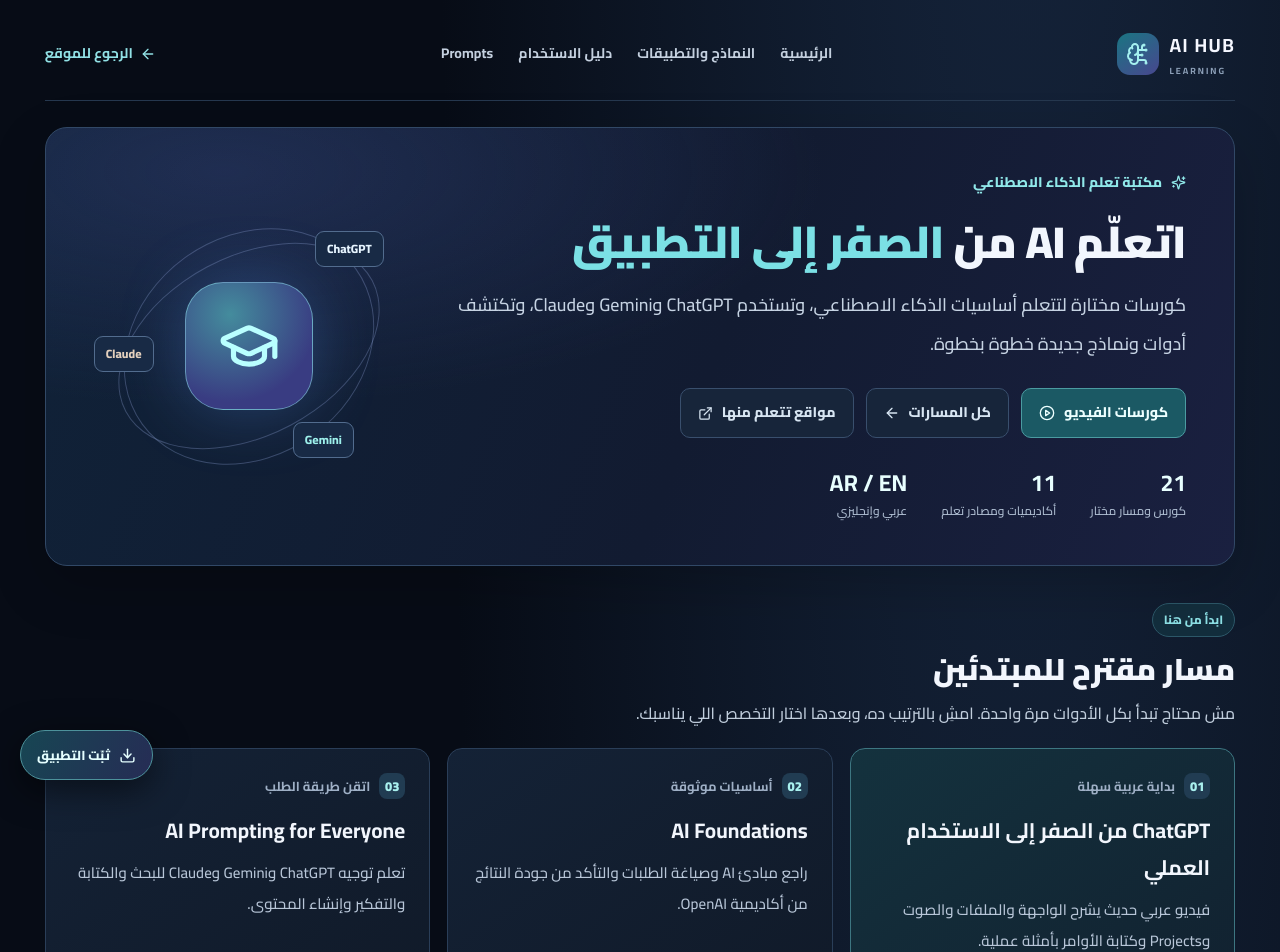
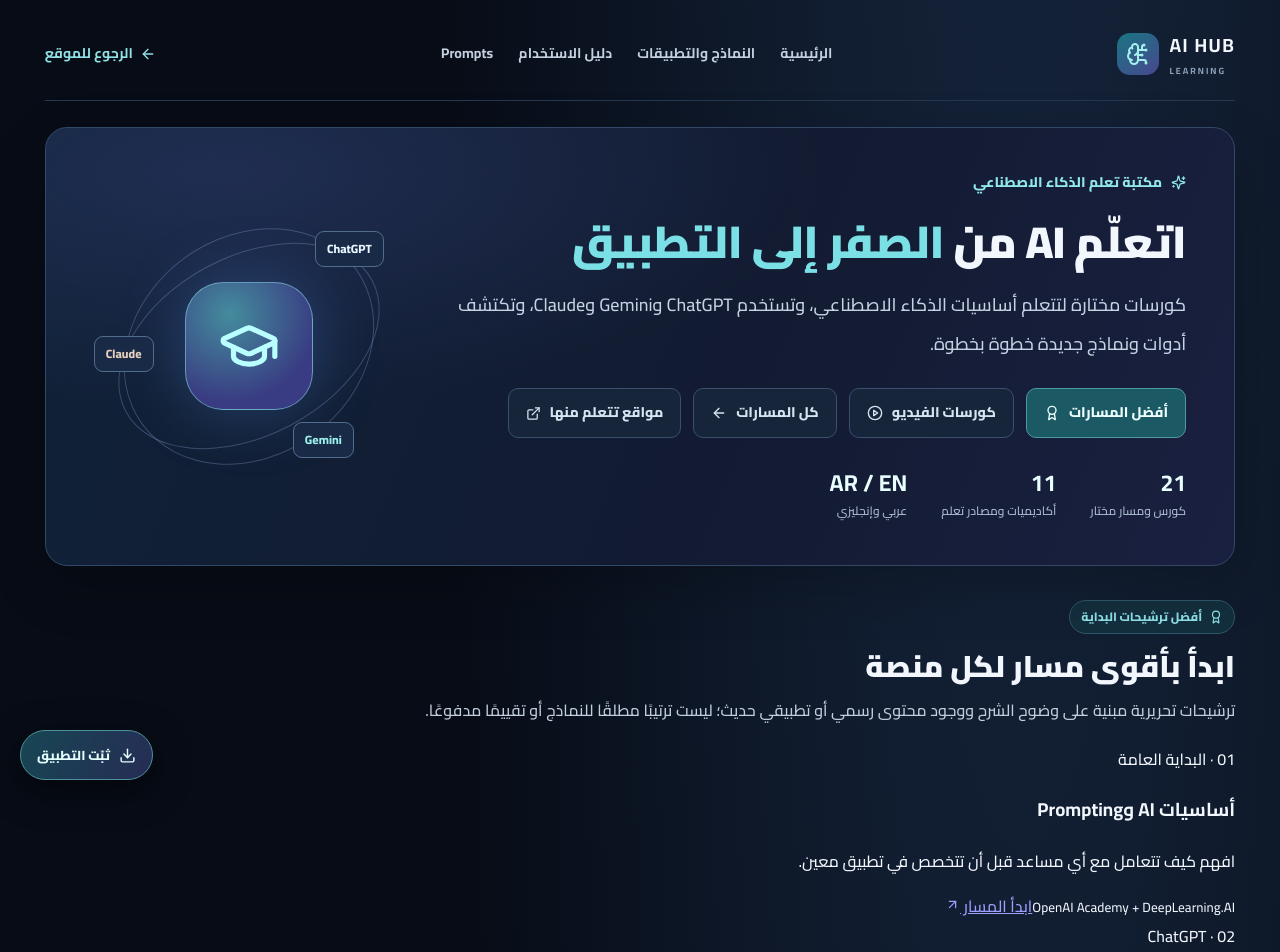
Before and after one commit to ahmedmoh2941/news, a Next.js app: page /courses in a window 1280 px wide. Shown: the top 952 px of the page. Built offline with nearby package versions, Linux system fonts and the light colour scheme.

Commit message:
Add ranked recommended learning paths for each major AI platform

```diff
--- a/app/courses/page.tsx
+++ b/app/courses/page.tsx
@@ -220,7 +220,8 @@ export default function CoursesPage() {
           <h1>اتعلّم AI من <em>الصفر إلى التطبيق</em></h1>
           <p>كورسات مختارة لتتعلم أساسيات الذكاء الاصطناعي، وتستخدم ChatGPT وGemini وClaude، وتكتشف أدوات ونماذج جديدة خطوة بخطوة.</p>
           <div className="courses-hero-actions">
-            <a href="#video-paths">كورسات الفيديو <PlayCircle size={16}/></a>
+            <a href="#top-paths">أفضل المسارات <Award size={16}/></a>
+            <a className="secondary" href="#video-paths">كورسات الفيديو <PlayCircle size={16}/></a>
             <a className="secondary" href="#catalog">كل المسارات <ArrowLeft size={16}/></a>
             <a className="secondary" href="#learning-hubs">مواقع تتعلم منها <ExternalLink size={15}/></a>
           </div>
@@ -237,6 +238,24 @@ export default function CoursesPage() {
         </div>
       </section>
 
+
+      <section className="top-paths-section" id="top-paths">
+        <div className="section-intro">
+          <span><Award size={14}/> أفضل ترشيحات البداية</span>
+          <h2>ابدأ بأقوى مسار لكل منصة</h2>
+          <p>ترشيحات تحريرية مبنية على وضوح الشرح ووجود محتوى رسمي أو تطبيقي حديث؛ ليست ترتيبًا مطلقًا للنماذج أو تقييمًا مدفوعًا.</p>
+        </div>
+        <div className="top-paths-grid">
+          <article className="top-path-card top-choice"><div className="top-path-rank">01 · البداية العامة</div><h3>أساسيات AI وPrompting</h3><p>افهم كيف تتعامل مع أي مساعد قبل أن تتخصص في تطبيق معين.</p><small>OpenAI Academy + DeepLearning.AI</small><a href="https://academy.openai.com/public/courses/ai-foundations-dnq5w" target="_blank" rel="noreferrer">ابدأ المسار <ArrowUpRight size={15}/></a></article>
+          <article className="top-path-card"><div className="top-path-rank">02 · ChatGPT</div><h3>ChatGPT من الأساسيات للأدوات</h3><p>محادثة وملفات وبحث وميزات حديثة وشرح عربي تمهيدي.</p><small>OpenAI Academy + ChatGPT Learn</small><a href="https://openai.com/ar/academy/getting-started/" target="_blank" rel="noreferrer">ابدأ ChatGPT <ArrowUpRight size={15}/></a></article>
+          <article className="top-path-card"><div className="top-path-rank">03 · Gemini</div><h3>Gemini وتطبيقات Google</h3><p>كورس عربي شامل، ثم مسار Google الرسمي للعمل داخل Workspace.</p><small>احتراف البرامج + Google Skills</small><a href="https://www.youtube.com/watch?v=JxUaznXmn5w" target="_blank" rel="noreferrer">شاهد كورس Gemini <ArrowUpRight size={15}/></a></article>
+          <article className="top-path-card"><div className="top-path-rank">04 · Claude</div><h3>Claude وCowork وClaude Code</h3><p>ابدأ بالدورة الرسمية ثم انتقل إلى العمل الوكيلي أو البرمجة.</p><small>Claude Academy + شرح عربي</small><a href="https://academy.claude.com/courses/claude-101" target="_blank" rel="noreferrer">ابدأ Claude 101 <ArrowUpRight size={15}/></a></article>
+          <article className="top-path-card"><div className="top-path-rank">05 · NotebookLM</div><h3>المذاكرة والبحث من ملفاتك</h3><p>حوّل PDF ومصادر الكورس وفيديوهات YouTube إلى دفتر بحث ومراجعة.</p><small>Google NotebookLM + Kevin Stratvert</small><a href="https://www.youtube.com/watch?v=uSVBfyHBiDU" target="_blank" rel="noreferrer">شاهد الشرح الكامل <ArrowUpRight size={15}/></a></article>
+          <article className="top-path-card"><div className="top-path-rank">06 · Copilot</div><h3>AI داخل تطبيقات Microsoft</h3><p>تعلم استخدام Copilot في Word وExcel وPowerPoint وTeams.</p><small>Microsoft Copilot Learning</small><a href="https://support.microsoft.com/en-us/microsoft-365-copilot/index" target="_blank" rel="noreferrer">ابدأ Copilot <ArrowUpRight size={15}/></a></article>
+          <article className="top-path-card"><div className="top-path-rank">07 · الصور والفيديو</div><h3>التصميم والفيديو بالذكاء الاصطناعي</h3><p>تعلم Runway وMidjourney وCanva من أكاديمياتها ومصادرها.</p><small>Runway Academy + Midjourney + Canva</small><a href="https://academy.runway.com/courses" target="_blank" rel="noreferrer">استكشف أكاديمية الفيديو <ArrowUpRight size={15}/></a></article>
+          <article className="top-path-card"><div className="top-path-rank">08 · البرمجة والأتمتة</div><h3>Agents وCoding وWorkflows</h3><p>Cursor وHugging Face وn8n لبناء مشاريع وأتمتة خطوات فعلية.</p><small>Cursor Learn + Hugging Face + n8n</small><a href="https://n8n.io/education/" target="_blank" rel="noreferrer">ابدأ الأتمتة <ArrowUpRight size={15}/></a></article>
+        </div>
+      </section>
       <section className="start-section">
         <div className="section-intro"><span>ابدأ من هنا</span><h2>مسار مقترح للمبتدئين</h2><p>مش محتاج تبدأ بكل الأدوات مرة واحدة. امشِ بالترتيب ده، وبعدها اختار التخصص اللي يناسبك.</p></div>
         <div className="start-grid">
```
